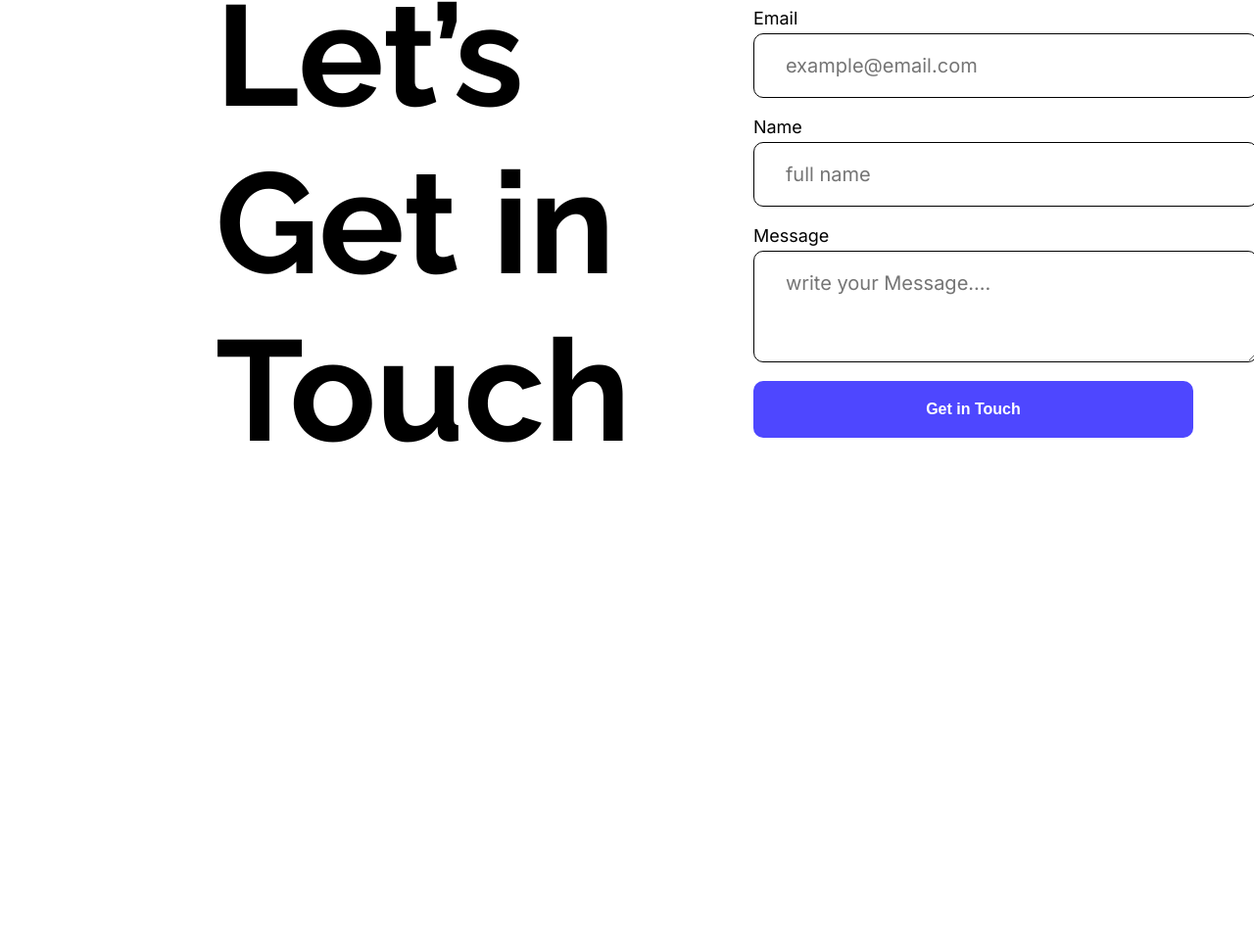
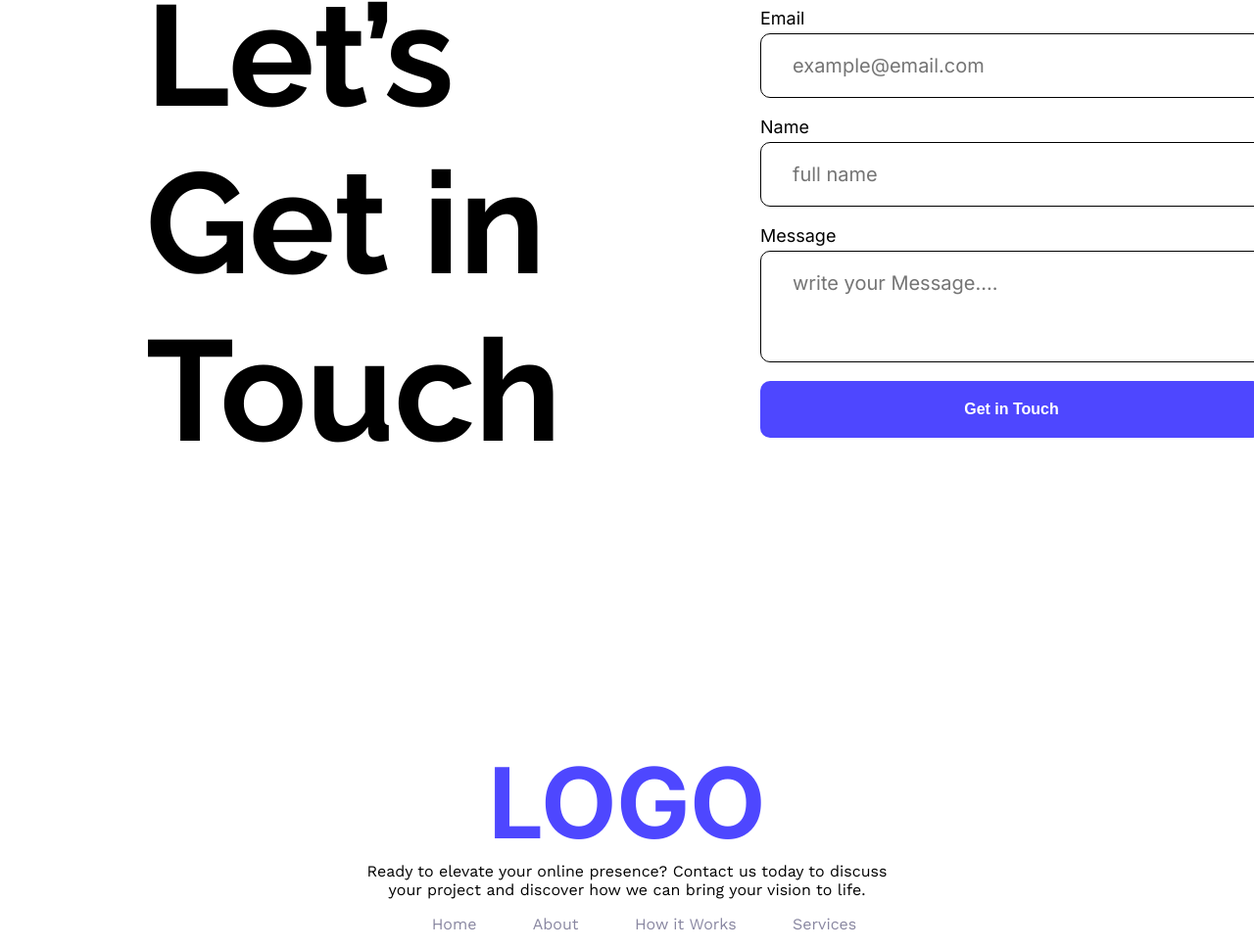
Before and after one commit to ivy-11/web-flow-portfolio, a plain HTML site: page index.html in a window 1280 px wide. Shown: the part 1998-2967 px from the top of the page at 98% size. Before the commit the page ends 2674 px from the top, so only its background shows below. Drawn offline with nearby package versions, Linux system fonts and the light colour scheme.

Commit message:
added footer section

```diff
--- a/index.html
+++ b/index.html
@@ -91,14 +91,23 @@
                         <button class="btn-primary" type="submit">Get in Touch</button>
                     </form>
                 </div>
-
             </div>
         </section>
+    </main>
 
-    </main>
-    <footer>
+    <footer class="footer-section">
+        <h2 class="inter-normal text-primary">LOGO</h2>
+        <p>Ready to elevate your online presence? Contact us today to discuss your project and discover how we can bring
+            your vision to life.</p>
+        <ul>
+            <li><a href="">Home</a></li>
+            <li><a href="">About</a></li>
+            <li><a href="">How it Works</a></li>
+            <li><a href="">Services</a></li>
+        </ul>
+    </footer>
 
-    </footer>
+
 </body>
 
 </html>
--- a/styles/portfolio.css
+++ b/styles/portfolio.css
@@ -85,7 +85,6 @@
     /* main styles */
     main {
         width: 1140px;
-        height: 328px;
         margin-top: 49px;
         margin-left: 141px;
         margin-right: 159px;
@@ -176,7 +175,10 @@
         align-items: center;
         max-width: 1140px;
         margin: 0 auto;
-        padding: 71px;
+        padding: 71px 0px 71px 0px;
+        margin-bottom: 0px;
+
+
     }
 
     .left-section {
@@ -236,3 +238,39 @@
         display: block;
         margin-bottom: 5px;
     }
+
+    /* footer styles*/
+    .footer-section {
+        text-align: center;
+        margin-top: 50px;
+        max-width: 531px;
+        margin: 0 auto;
+
+
+    }
+
+    footer ul {
+        display: flex;
+        justify-content: space-around;
+    }
+
+    footer ul li {
+        list-style: none;
+        margin-right: 5px;
+    }
+
+    footer li a {
+        text-decoration: none;
+        color: #8987A1;
+    }
+
+    footer h2 {
+        font-size: 100px;
+        font-weight: black;
+        margin-bottom: 0px;
+    }
+
+    footer p {
+        color: #000000;
+        margin-top: 0px;
+    }
```
